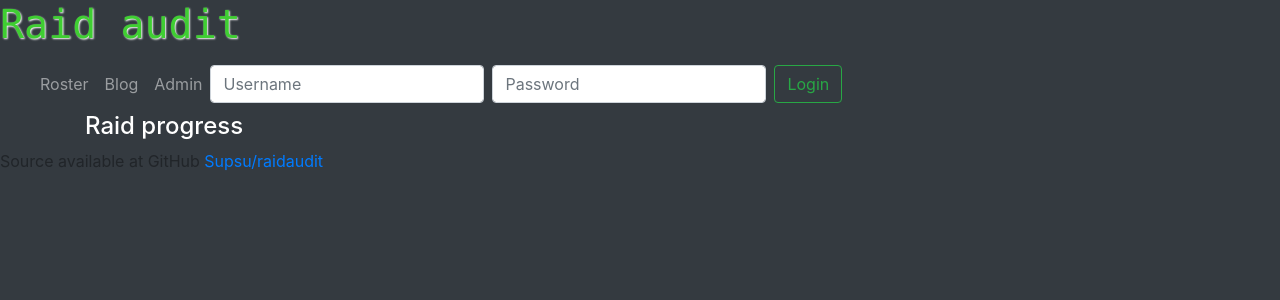
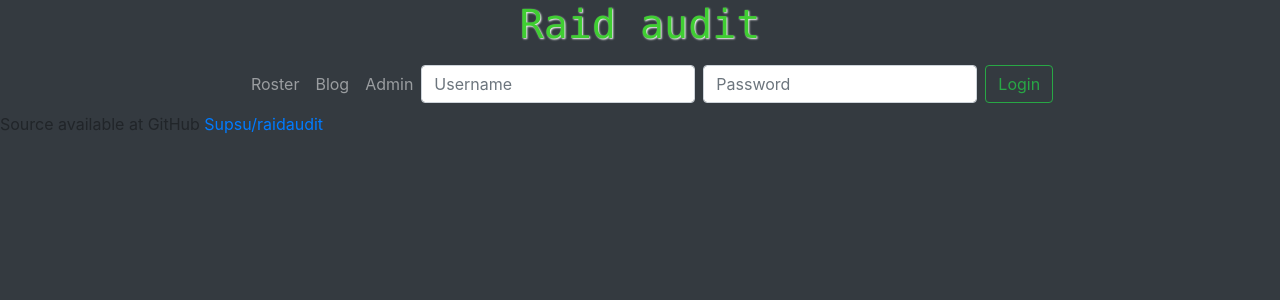
Before and after one commit to Supsu/raidaudit, a Flask app: template templates/blog.html in a window 1280 px wide. Shown: the top 300 px of the page. Run offline with Flask 2, Linux system fonts and the light colour scheme; the template is opened without the code that fills it, so the values that code supplies are empty; parts of the project's set-up code (start-up, migrations or seed data) failed here and were passed over; some libraries are stand-ins or nearby versions.

Commit message:
Made some changes to how columns are done in base.html layout, put roster and logs inside bootstrap cards, justified nav & page header to center

```diff
--- a/static/css/custom.css
+++ b/static/css/custom.css
@@ -14,6 +14,11 @@ h1 {
     color: rgb(63, 206, 50);
     text-shadow: 1px 1px 2px white;
     font-family: "Lucida Console", Courier, monospace;
+    text-align: center;
+}
+
+.progress {
+    text-shadow: 2px 2px 2px #000000;
 }
 
 .card {
--- a/templates/base.html
+++ b/templates/base.html
@@ -15,10 +15,16 @@
     <script src="https://stackpath.bootstrapcdn.com/bootstrap/4.5.0/js/bootstrap.min.js"></script>
     <script src="https://cdn.jsdelivr.net/npm/popper.js@1.16.0/dist/umd/popper.min.js"></script>
 
-    <div class="page-header bg-dark">
+
+
+<div class="container">
+    <div class="page-header bg-dark justify-content-center">
         <h1>Raid audit</h1>
     </div>
-    <nav class="navbar navbar-expand-lg navbar-dark bg-dark">
+  </div>
+
+    <div>
+    <nav class="navbar navbar-expand-xl navbar-dark bg-dark justify-content-center">
         <a class="navbar-brand" href="#">{{sub}}</a>
         <ul class="navbar-nav">
             <li class="nav-item"><a class="nav-link" href="/">Roster</a></li>
@@ -41,6 +47,9 @@
           {% endif %}
         </div>
     </nav>
+  </div>
+
+
     <div class="container bg-dark">
       {% with messages = get_flashed_messages() %}
         {% if messages %}
@@ -55,16 +64,16 @@
         {% endif %}
       {% endwith %}
     </div>
+
+
     <div class="container bg-dark">
-
         <div class="row">
           <div class="col-2">{% include 'sidebar.html' with context %}</div>
-          <div class="col-8">
+          <div class="col">
           {% block content %}
             <p>CONTENT BLOCK</p>
           {% endblock %}
         </div>
-
       </div>
     </div>
 
@@ -72,6 +81,7 @@
 	 <div class="inner">
 		<p>Source available at GitHub <a href="https://github.com/Supsu/raidaudit">Supsu/raidaudit</a></p>
    </div>
+  </footer>
 
 
   </body>
--- a/templates/sidebar.html
+++ b/templates/sidebar.html
@@ -1,21 +1,21 @@
-<h4>Raid progress</h4>
+
 {% for raid in sidebar[0] %}
 <div class="card">
     <div class="card-body">
         <h5 class="raidname card-title">Raid: {{ raid.name }}</h5>
-    <p class="raiddifficulty card-subtitle">Normal: </p>
+        <p class="raiddifficulty card-subtitle">Normal: {{ raid.normalprog }}</p>
         <div class="progress" style="height: 20px;">
-        <div class="progress-bar" role="progressbar" style="width: {{ raid.normalperc }}%;" aria-valuenow="{{ raid.normalperc }}" aria-valuemin="0" aria-valuemax="100">{{ raid.normalprog }}</div>
+            <div class="progress-bar bg-success" role="progressbar" style="width: {{ raid.normalperc }}%;" aria-valuenow="{{ raid.normalperc }}" aria-valuemin="0" aria-valuemax="100"></div>
         </div>
         <br>
-      <p class="raiddifficulty card-subtitle">Heroic:</p>
+        <p class="raiddifficulty card-subtitle">Heroic: {{ raid.heroicprog }}</p>
         <div class="progress" style="height: 20px;">
-        <div class="progress-bar" role="progressbar" style="width: {{ raid.heroicperc }}%;" aria-valuenow="{{ raid.heroicperc }}" aria-valuemin="0" aria-valuemax="100">{{ raid.heroicprog }}</div>
+            <div class="progress-bar bg-warning" role="progressbar" style="width: {{ raid.heroicperc }}%;" aria-valuenow="{{ raid.heroicperc }}" aria-valuemin="0" aria-valuemax="100"></div>
         </div>
         <br>
-      <p class="raiddifficulty card-subtitle">Mythic:</p>
+        <p class="raiddifficulty card-subtitle">Mythic: {{ raid.mythicprog }}</p>
         <div class="progress" style="height: 20px;">
-        <div class="progress-bar" role="progressbar" style="width: {{ raid.mythicperc }}%;" aria-valuenow="{{ raid.mythicperc }}" aria-valuemin="0" aria-valuemax="100">{{ raid.mythicprog }}</div>
+            <div class="progress-bar bg-danger" role="progressbar" style="width: {{ raid.mythicperc }}%;" aria-valuenow="{{ raid.mythicperc }}" aria-valuemin="0" aria-valuemax="100"></div>
         </div>
     </div>
 </div>
```
Also changed, not shown: templates/index.html (+28 -6 lines). Lines whose indentation alone changed are shown as unchanged.
